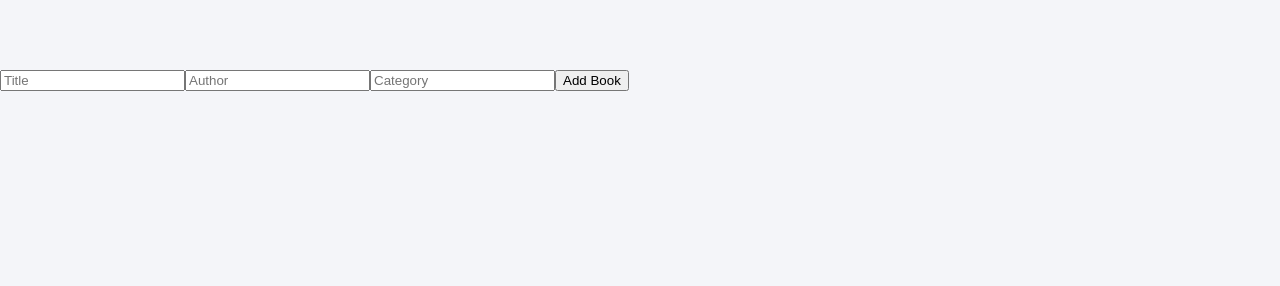
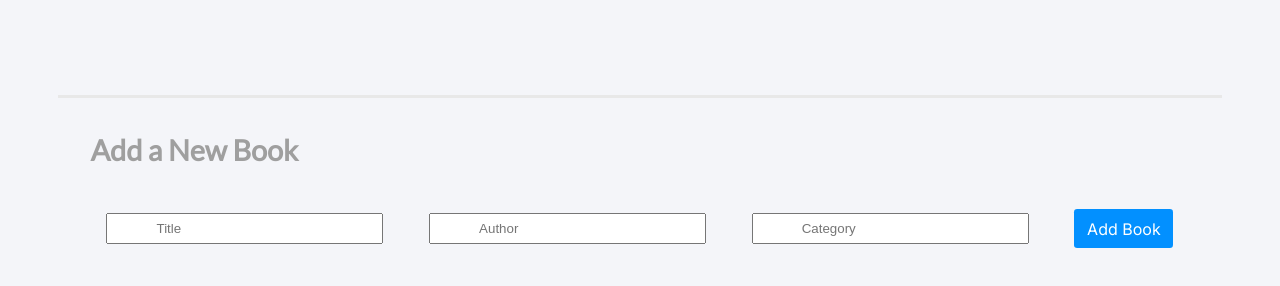
Before and after one commit to shuja-shah/Bookstore-CMS, a React (Create React App) app: page / in a window 1280 px wide. Shown: the part 228-514 px from the top of the page. Built offline with nearby package versions, Linux system fonts and the light colour scheme; no server answers.

Commit message:
Style Form

```diff
--- a/package.json
+++ b/package.json
@@ -11,6 +11,7 @@
     "prop-types": "^15.8.1",
     "react": "^18.2.0",
     "react-dom": "^18.2.0",
+    "react-icon": "^1.0.0",
     "react-redux": "^8.0.4",
     "react-router-dom": "^5.3.3",
     "react-scripts": "5.0.1",
--- a/src/Componenets/BookForm.js
+++ b/src/Componenets/BookForm.js
@@ -40,12 +40,15 @@ const BookForm = () => {
     setCategory('');
   };
   return (
-    <form onSubmit={sendSubmition}>
-      <input type="text" placeholder="Title" onChange={handleTitle} value={title} />
-      <input type="text" placeholder="Author" onChange={handleAuthor} value={author} />
-      <input type="category" placeholder="Category" onChange={handleCategory} value={category} />
-      <button type="button" onClick={sendSubmition}>Add Book</button>
-    </form>
+    <section className="last-section">
+      <h4 className="catagri from-catagri">Add a New Book</h4>
+      <form className="Form" onSubmit={sendSubmition}>
+        <input type="text" placeholder="Title" onChange={handleTitle} value={title} />
+        <input type="text" placeholder="Author" onChange={handleAuthor} value={author} />
+        <input type="category" placeholder="Category" onChange={handleCategory} value={category} />
+        <button className="update-progress" type="button" onClick={sendSubmition}>Add Book</button>
+      </form>
+    </section>
   );
 };
 export default BookForm;
--- a/src/style.css
+++ b/src/style.css
@@ -161,3 +161,27 @@ nav {
   color: #fff;
   cursor: pointer;
 }
+.last-section {
+  margin: 1.5625rem 3.656rem;
+  display: flex;
+  flex-direction: column;
+  justify-content: center;
+  padding: 1.8rem 2rem;
+  border-top: 3.5px solid #e8e8e8;
+}
+
+.Form {
+  display: flex;
+  justify-content: space-between;
+  align-items: center;
+  margin: 2rem 1rem;
+}
+
+.from-catagri {
+  font-size: 1.8rem;
+  margin: 0.4rem 0;
+}
+
+input {
+  padding: 0.4rem 3rem;
+}
```
Also changed, not shown: 1 other file (tests, documents, lock files or other folders).
